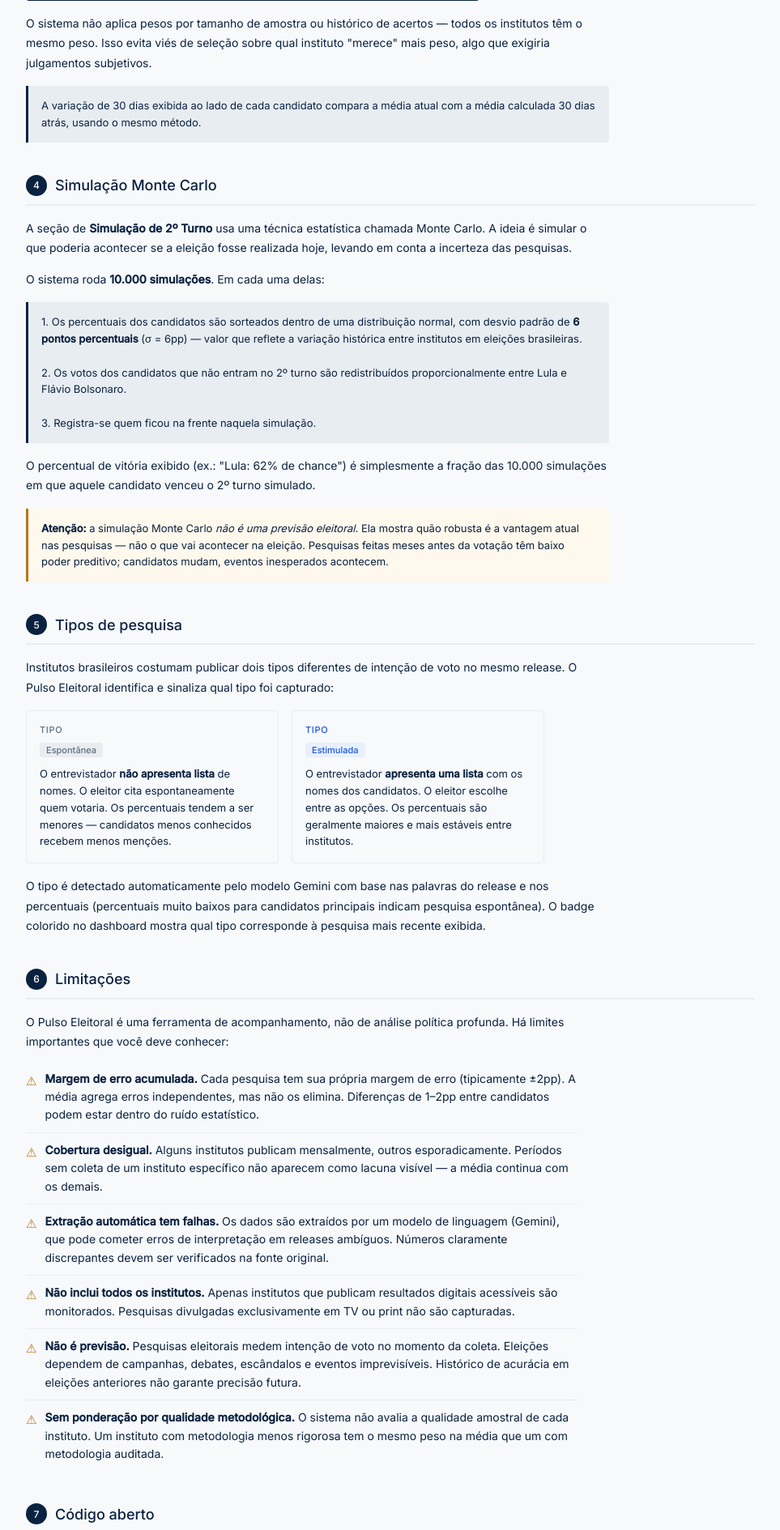
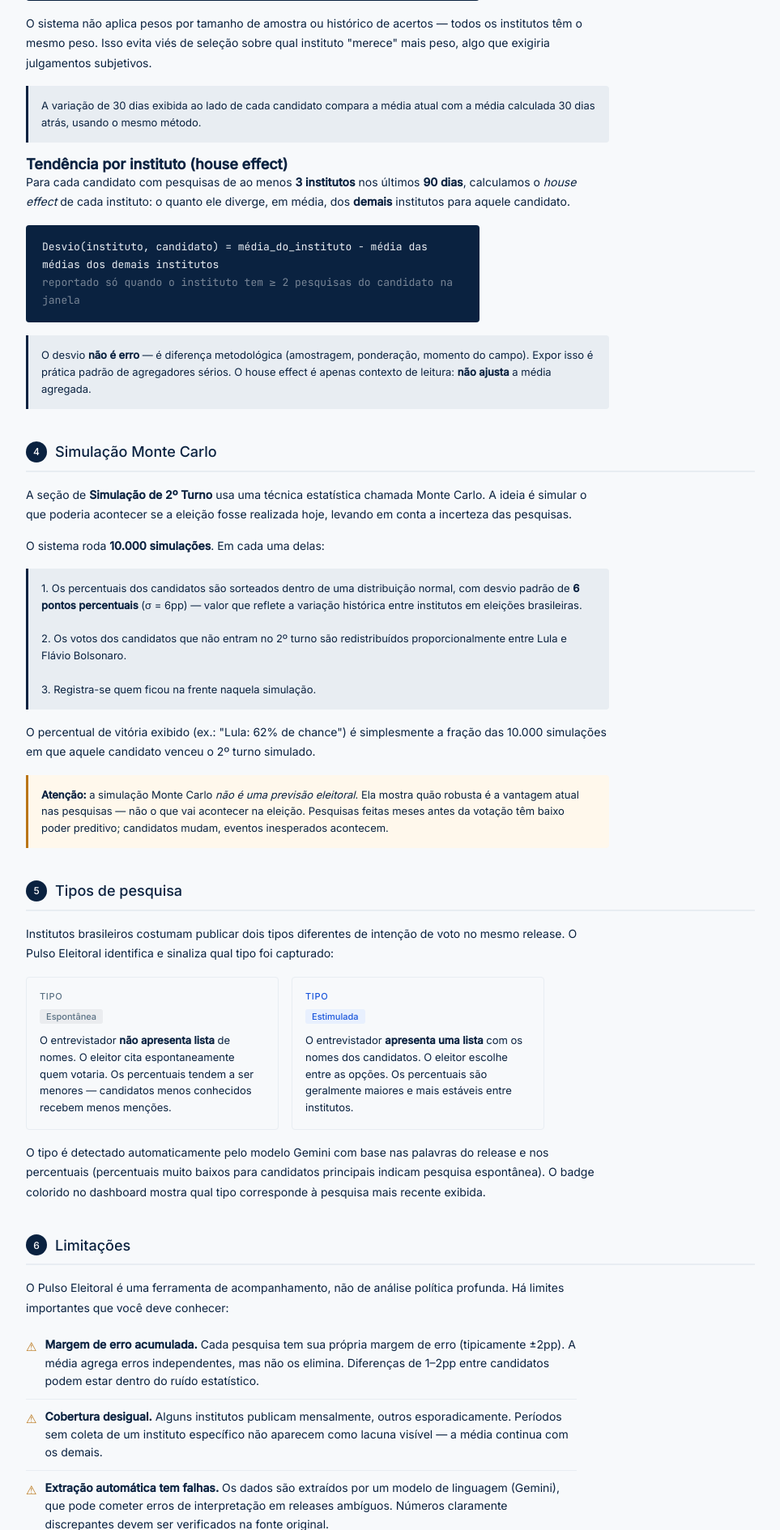
Before and after one commit to simoesleandro/Pulso-eleitoral, a Flask app: page /metodologia in a window 1280 px wide. Shown: the part 1486-3375 px from the top of the page at 81% size, without its empty margins (158-1121 px from the left). Run offline with Flask 3, Linux system fonts and the light colour scheme; data comes from the database, SQL or seed files in the repository; some libraries are stand-ins or nearby versions.

Commit message:
feat(house-effects): desvio sistemático por instituto vs média dos demais (#5 roadmap)
Implementa a F7 do PRD / item #5 do roadmap. get_house_effects(cargo, dias=90)
calcula, por candidato com pesquisas de >=3 institutos na janela e cada
instituto com >=2 pesquisas do candidato, o desvio entre a média do instituto e
a média das médias dos DEMAIS institutos. Thresholds evitam reportar ruído como
viés; não ajusta a média agregada (só leitura/contexto).

- GET /api/house-effects público, cacheado
- tabela "Tendência por instituto (house effect)" na seção de dados do dashboard
  (desvio com sinal e cor), nota de rodapé (desvio != erro)
- subseção na /metodologia explicando o cálculo e o disclaimer
- testes numéricos (desvio, threshold de institutos, janela) + teste de rota

Validado com dados reais de produção: 4 institutos com efeitos plausíveis
(ex.: Gerp puxa Lula -5.5pp vs os demais).

Co-Authored-By: Claude Opus 4.8 <noreply@anthropic.com>

```diff
--- a/app.py
+++ b/app.py
@@ -139,6 +139,7 @@ def require_login():
         'api_monte_carlo_governador_rj',
         'api_rejeicao',
         'api_eventos',
+        'api_house_effects',
         'apply_db'
     ]
     if request.endpoint in allowed_endpoints:
@@ -667,6 +668,15 @@ def api_eventos():
     cargo = request.args.get('cargo')
     return jsonify({"eventos": listar_eventos(cargo)})
 
+@app.route('/api/house-effects')
+@cache.cached(timeout=300, query_string=True)
+def api_house_effects():
+    """Desvio sistemático (house effect) de cada instituto vs. os demais, por
+    candidato, nos últimos 90 dias. ?cargo= opcional (default presidente)."""
+    from database import get_house_effects
+    cargo = request.args.get('cargo', 'presidente')
+    return jsonify(get_house_effects(cargo))
+
 @app.route('/api/kpis-avancados')
 @cache.cached(timeout=300, query_string=True)
 def api_kpis_avancados():
--- a/database.py
+++ b/database.py
@@ -674,6 +674,72 @@ def get_media_agregada(cargo: str, dias: int = 30) -> dict:
     }
 
 
+def get_house_effects(cargo: str = 'presidente', dias: int = 90) -> dict:
+    """Desvio sistemático (house effect) de cada instituto vs. a média dos DEMAIS
+    institutos, por candidato, na janela de `dias`.
+
+    Para cada candidato com pesquisas de >= 3 institutos na janela, e cada
+    instituto com >= 2 pesquisas desse candidato:
+        efeito = média_do_instituto(cand) - média das médias dos OUTROS institutos(cand)
+    Thresholds evitam reportar ruído como viés. Não ajusta a média agregada —
+    é só leitura/contexto (documentado em /metodologia).
+    """
+    data_limite = (date.today() - timedelta(days=dias)).isoformat()
+    with get_db() as conn:
+        rows = conn.execute("""
+            SELECT i.candidato, i.percentual, inst.nome AS instituto
+            FROM intencoes i
+            JOIN pesquisas p ON i.pesquisa_id = p.id
+            JOIN institutos inst ON p.instituto_id = inst.id
+            LEFT JOIN candidatos c ON c.nome_canonico = i.candidato
+            WHERE p.cargo = ? AND p.data_pesquisa >= ?
+            AND (i.tipo = 'estimulada' OR i.tipo IS NULL)
+            AND (c.status IS NULL OR c.status = 'ativo')
+            AND LOWER(i.candidato) NOT LIKE '%outros%'
+            AND LOWER(i.candidato) NOT LIKE '%nulos%'
+            AND LOWER(i.candidato) NOT LIKE '%brancos%'
+            AND LOWER(i.candidato) NOT LIKE '%indecisos%'
+            AND LOWER(i.candidato) NOT LIKE '%não sabe%'
+            AND LOWER(i.candidato) NOT LIKE '%não respondeu%'
+        """, (cargo, data_limite)).fetchall()
+
+    # pcts[candidato][instituto] = [percentuais]
+    pcts: dict[str, dict[str, list]] = {}
+    for r in rows:
+        pcts.setdefault(r['candidato'], {}).setdefault(r['instituto'], []).append(r['percentual'])
+
+    efeitos_por_instituto: dict[str, list] = {}
+    for candidato, por_inst in pcts.items():
+        if len(por_inst) < 3:   # precisa de >= 3 institutos para ter "os demais"
+            continue
+        medias = {inst: mean(lst) for inst, lst in por_inst.items()}
+        for inst, lst in por_inst.items():
+            if len(lst) < 2:    # instituto com 1 pesquisa é ruído, não viés
+                continue
+            demais = [m for i2, m in medias.items() if i2 != inst]
+            efeito = round(medias[inst] - mean(demais), 1)
+            if efeito == 0:
+                efeito = 0.0  # normaliza -0.0
+
+            efeitos_por_instituto.setdefault(inst, []).append({
+                "candidato": candidato,
+                "efeito_pp": efeito,
+                "n_pesquisas": len(lst),
+            })
+
+    institutos = []
+    for inst in sorted(efeitos_por_instituto):
+        efeitos = sorted(efeitos_por_instituto[inst], key=lambda e: e['candidato'])
+        institutos.append({"instituto": inst, "efeitos": efeitos})
+
+    return {
+        "cargo": cargo,
+        "janela_dias": dias,
+        "institutos": institutos,
+        "atualizado_em": date.today().strftime("%d/%m/%Y"),
+    }
+
+
 def get_confronto_2turno_real(nome_a: str, nome_b: str, cargo: str = 'presidente',
                               dias: int = 30) -> dict | None:
     """Média das pesquisas REAIS de confronto direto de 2º turno entre A e B,
--- a/templates/metodologia.html
+++ b/templates/metodologia.html
@@ -357,6 +357,20 @@
       <div class="met-callout">
         A variação de 30 dias exibida ao lado de cada candidato compara a média atual com a média calculada 30 dias atrás, usando o mesmo método.
       </div>
+
+      <div id="house-effects" style="margin-top: var(--pe-space-5); padding-top: var(--pe-space-4); border-top: 1px solid var(--pe-border);">
+        <h3 style="font-size: 18px; font-weight: 600; margin-bottom: var(--pe-space-2);">Tendência por instituto (house effect)</h3>
+        <div class="met-prose">
+          <p>Para cada candidato com pesquisas de ao menos <strong>3 institutos</strong> nos últimos <strong>90 dias</strong>, calculamos o <em>house effect</em> de cada instituto: o quanto ele diverge, em média, dos <strong>demais</strong> institutos para aquele candidato.</p>
+        </div>
+        <div class="met-formula">
+          Desvio(instituto, candidato) = média_do_instituto − média das médias dos demais institutos<br>
+          <span>reportado só quando o instituto tem ≥ 2 pesquisas do candidato na janela</span>
+        </div>
+        <div class="met-callout">
+          O desvio <strong>não é erro</strong> — é diferença metodológica (amostragem, ponderação, momento do campo). Expor isso é prática padrão de agregadores sérios. O house effect é apenas contexto de leitura: <strong>não ajusta</strong> a média agregada.
+        </div>
+      </div>
     </section>
 
     <!-- 4. Monte Carlo -->
```
Also changed, not shown: templates/dashboard.html (+54 -0 lines), tests/test_agregacao.py (+58 -1 lines), tests/test_dashboard.py (+10 -0 lines), plans/README.md.
